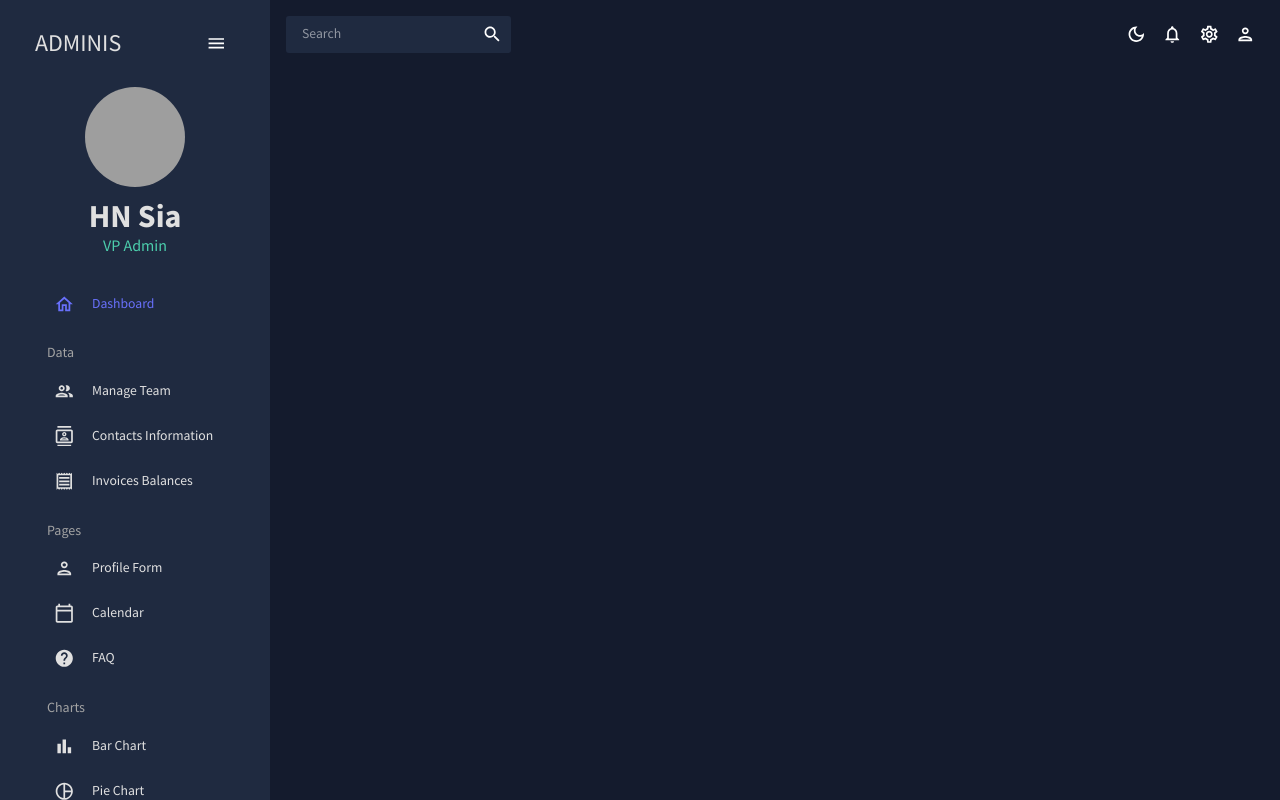
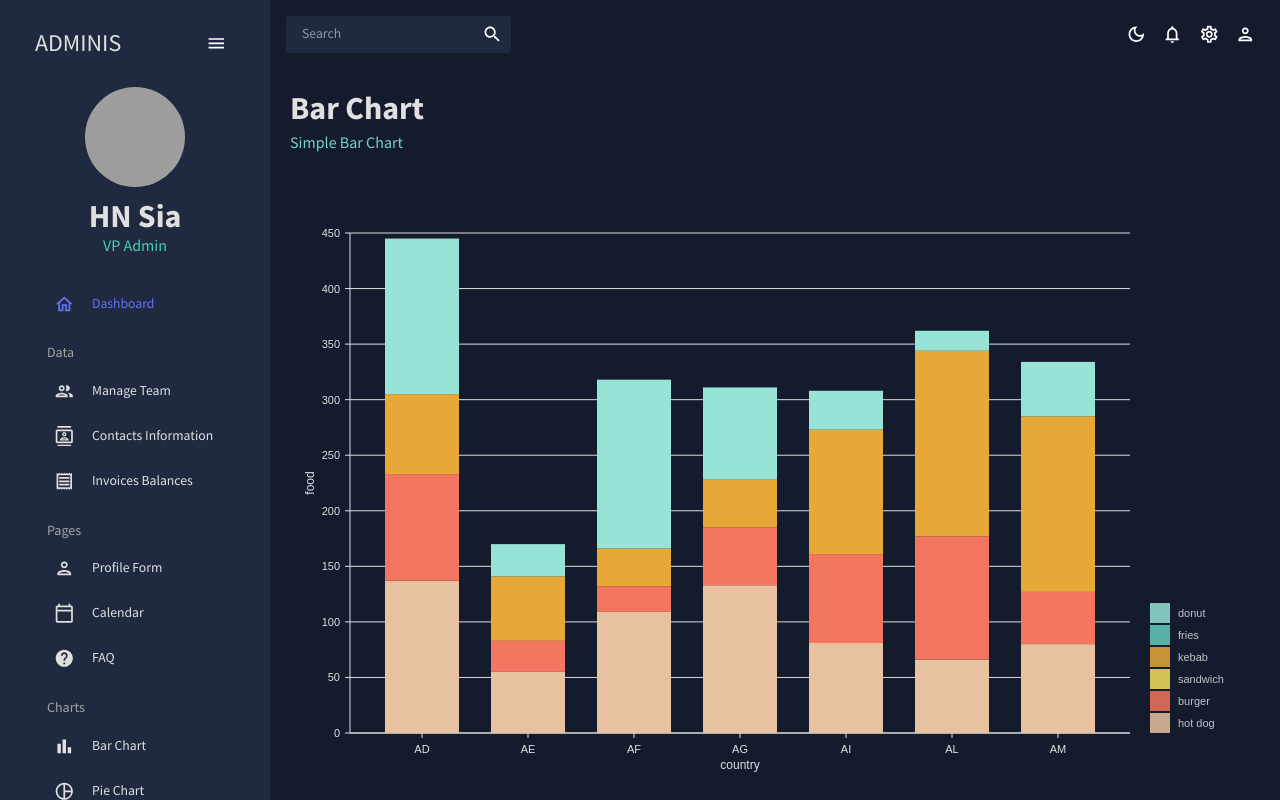
Before and after one commit to hnsia/admin-dashboard, a React (Create React App) app in the folder admin-dashboard/: page /bar in a window 1280 px wide. Built offline with nearby package versions, Linux system fonts and the light colour scheme; grey boxes are pictures that could not be loaded.

Commit message:
Add base bar chart

```diff
--- a/admin-dashboard/src/App.js
+++ b/admin-dashboard/src/App.js
@@ -10,7 +10,7 @@
 import Form from "./scenes/form";
 import Calendar from "./scenes/calendar";
 import FAQ from "./scenes/faq";
-// import Bar from "./scenes/bar";
+import Bar from "./scenes/bar";
 // import Line from "./scenes/line";
 // import Pie from "./scenes/pie";
 // import Geography from "./scenes/geography";
@@ -34,8 +34,8 @@
               <Route path="/form" element={<Form />} />
               <Route path="/calendar" element={<Calendar />} />
               <Route path="/faq" element={<FAQ />} />
-              {/* <Route path="/bar" element={<Bar />} />
-              <Route path="/pie" element={<Pie />} />
+              <Route path="/bar" element={<Bar />} />
+              {/* <Route path="/pie" element={<Pie />} />
               <Route path="/line" element={<Line />} />
               <Route path="/geography" element={<Geography />} /> */}
             </Routes>
--- /dev/null
+++ b/admin-dashboard/src/components/BarChart.jsx
@@ -0,0 +1,144 @@
+import { useTheme } from "@mui/material";
+import { ResponsiveBar } from "@nivo/bar";
+import { tokens } from "../theme";
+import { mockBarData as data } from "../data/mockData";
+
+const BarChart = ({ isDashboard = false }) => {
+  const theme = useTheme();
+  const colors = tokens(theme.palette.mode);
+
+  return (
+    <ResponsiveBar
+      data={data}
+      theme={{
+        axis: {
+          domain: {
+            line: {
+              stroke: colors.grey[100],
+            },
+          },
+          legend: {
+            text: {
+              fill: colors.grey[100],
+            },
+          },
+          ticks: {
+            line: {
+              stroke: colors.grey[100],
+              strokeWidth: 1,
+            },
+            text: {
+              fill: colors.grey[100],
+            },
+          },
+        },
+        legends: {
+          text: {
+            fill: colors.grey[100],
+          },
+        },
+      }}
+      keys={["hot dog", "burger", "sandwich", "kebab", "fries", "donut"]}
+      indexBy="country"
+      margin={{ top: 50, right: 130, bottom: 50, left: 60 }}
+      padding={0.3}
+      valueScale={{ type: "linear" }}
+      indexScale={{ type: "band", round: true }}
+      colors={{ scheme: "nivo" }}
+      defs={[
+        {
+          id: "dots",
+          type: "patternDots",
+          background: "inherit",
+          color: "#38bcb2",
+          size: 4,
+          padding: 1,
+          stagger: true,
+        },
+        {
+          id: "lines",
+          type: "patternLines",
+          background: "inherit",
+          color: "#eed312",
+          rotation: -45,
+          lineWidth: 6,
+          spacing: 10,
+        },
+      ]}
+      fill={[
+        {
+          match: {
+            id: "fries",
+          },
+          id: "dots",
+        },
+        {
+          match: {
+            id: "sandwich",
+          },
+          id: "lines",
+        },
+      ]}
+      borderColor={{
+        from: "color",
+        modifiers: [["darker", 1.6]],
+      }}
+      axisTop={null}
+      axisRight={null}
+      axisBottom={{
+        tickSize: 5,
+        tickPadding: 5,
+        tickRotation: 0,
+        legend: isDashboard ? undefined : "country",
+        legendPosition: "middle",
+        legendOffset: 32,
+      }}
+      axisLeft={{
+        tickSize: 5,
+        tickPadding: 5,
+        tickRotation: 0,
+        legend: isDashboard ? undefined : "food",
+        legendPosition: "middle",
+        legendOffset: -40,
+      }}
+      enableLabel={false}
+      labelSkipWidth={5}
+      labelSkipHeight={12}
+      labelTextColor={{
+        from: "color",
+        modifiers: [["darker", 1.6]],
+      }}
+      legends={[
+        {
+          dataFrom: "keys",
+          anchor: "bottom-right",
+          direction: "column",
+          justify: false,
+          translateX: 120,
+          translateY: 0,
+          itemsSpacing: 2,
+          itemWidth: 100,
+          itemHeight: 20,
+          itemDirection: "left-to-right",
+          itemOpacity: 0.85,
+          symbolSize: 20,
+          effects: [
+            {
+              on: "hover",
+              style: {
+                itemOpacity: 1,
+              },
+            },
+          ],
+        },
+      ]}
+      role="application"
+      ariaLabel="Nivo bar chart demo"
+      barAriaLabel={function (e) {
+        return e.id + ": " + e.formattedValue + " in country: " + e.indexValue;
+      }}
+    />
+  );
+};
+
+export default BarChart;
--- /dev/null
+++ b/admin-dashboard/src/scenes/bar/index.jsx
@@ -0,0 +1,16 @@
+import { Box } from "@mui/material";
+import Header from "../../components/Header";
+import BarChart from "../../components/BarChart";
+
+const Bar = () => {
+  return (
+    <Box m="20px">
+      <Header title="Bar Chart" subtitle="Simple Bar Chart" />
+      <Box height="75vh">
+        <BarChart />
+      </Box>
+    </Box>
+  );
+};
+
+export default Bar;
```
